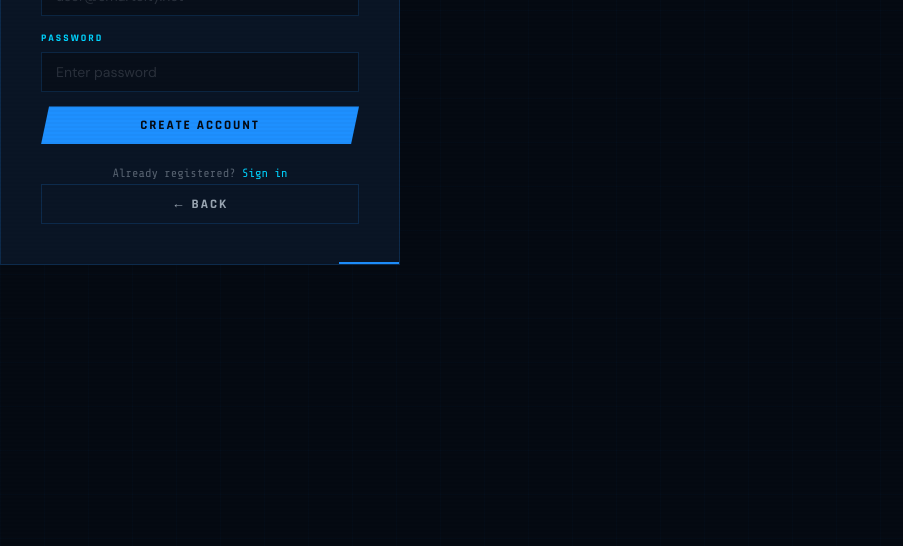
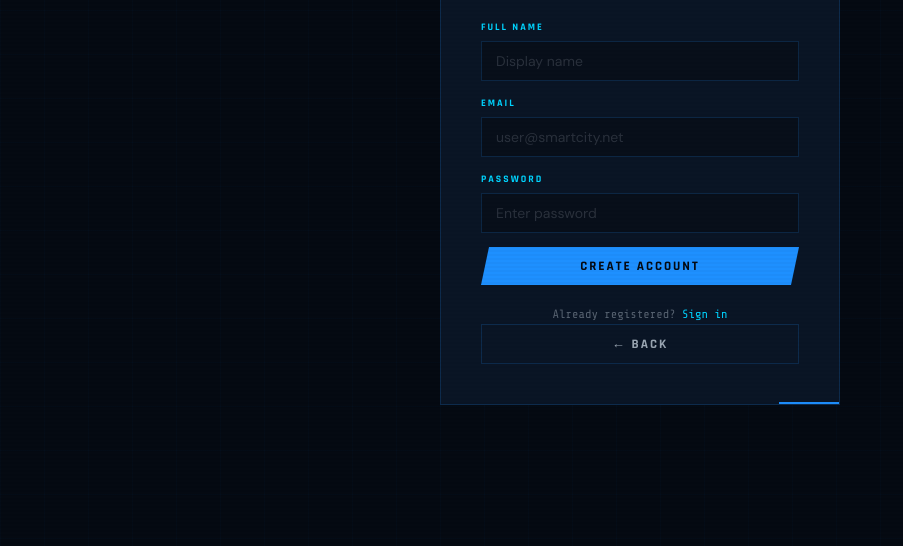
Before and after one commit to hridya-r-n/smart-waste-reward-system, a plain HTML site: page frontend/auth/register.html in a window 1280 px wide. Shown: the part 254-800 px from the top of the page, without its empty margins (0-903 px from the left). Drawn offline with nearby package versions, Linux system fonts and the light colour scheme.

Commit message:
small frontend fix

```diff
--- a/frontend/auth/register.html
+++ b/frontend/auth/register.html
@@ -8,7 +8,8 @@
 </head>
 
 <body>
-  <div class="auth-card">
+  <div class="auth-container">
+    <div class="auth-card">
 
     <div class="auth-logo">
       <h1>New Citizen</h1>
@@ -30,7 +31,7 @@
       <input type="password" id="password" placeholder="Enter password">
     </div>
 
-    <button class="btn" onclick="register()">Create Account</button>
+    <button id="register-btn" class="btn" onclick="register()">Create Account</button>
 
     <p class="auth-footer">
       Already registered? <a href="login.html">Sign in</a>
@@ -39,6 +40,8 @@
     <button class="btn btn-ghost" onclick="goBack()">← Back</button>
 
   </div>
+  </div>
+
 
   <script src="../js/main.js"></script>
   <script src="../js/auth.js"></script>
--- a/frontend/css/style.css
+++ b/frontend/css/style.css
@@ -30,6 +30,7 @@ body {
   min-height: 100vh;
   font-size: 15px;
   line-height: 1.6;
+
 }
 
 /* Scanline texture */
@@ -191,6 +192,12 @@ body::after {
 }
 
 /* ── AUTH CARD ── */
+.auth-container {
+  min-height: 100vh;
+  display: flex;
+  justify-content: center;
+  align-items: center;
+}
 .auth-card {
   background: var(--surface);
   border: 1px solid var(--blue-border);
@@ -283,7 +290,7 @@ input, select, textarea {
   font-size: 14px;
   transition: all 0.2s;
   outline: none;
-  -webkit-appearance: none;
+  /* -webkit-appearance: none; */
   border-radius: 0;
 }
 
```
Also changed, not shown: frontend/auth/login.html (+5 -2 lines).
